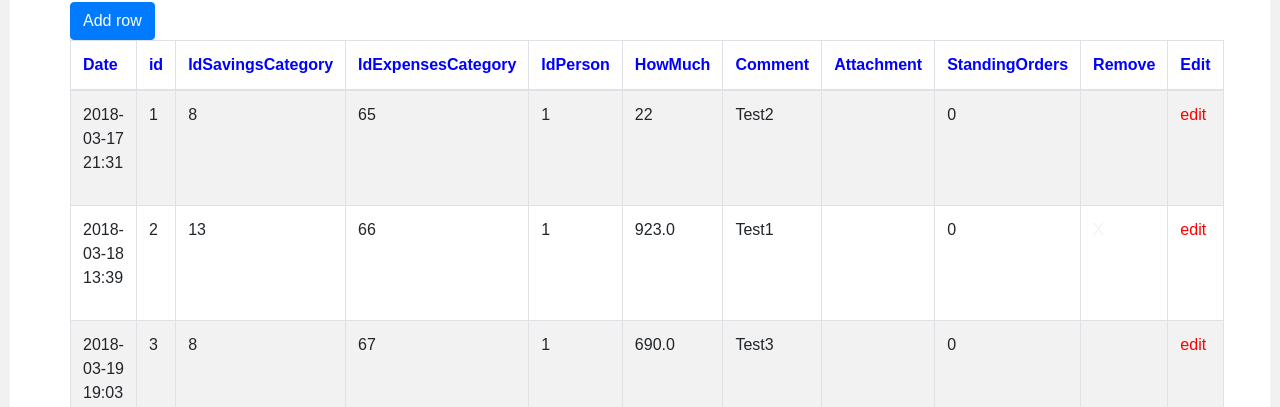
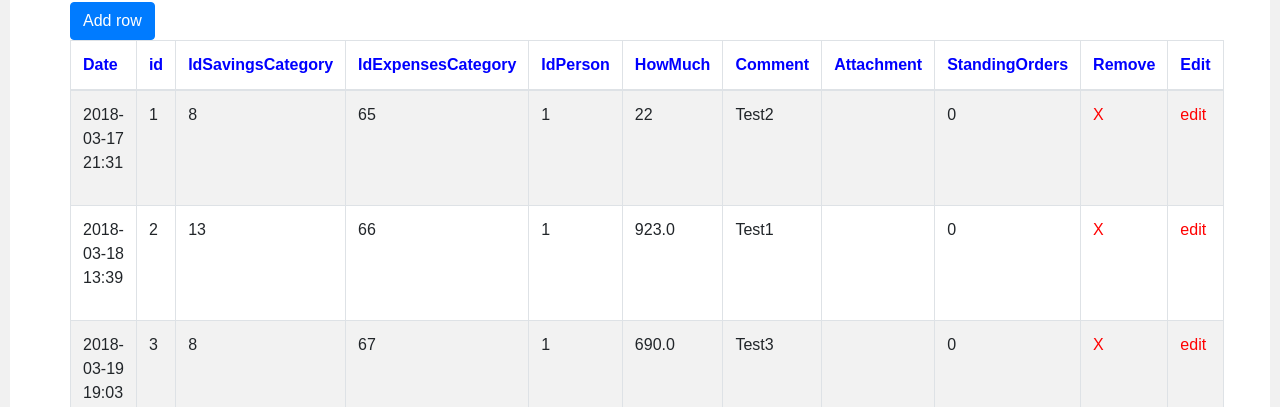
Before and after one commit to Nyweron/finances, a React (Create React App) app: page /expense in a window 1280 px wide. Shown: the part 366-773 px from the top of the page. Built offline with nearby package versions, Linux system fonts and the light colour scheme; data requests are answered from the project's data file.

Commit message:
Removed X pass id to expense, correct

```diff
--- a/src/component/myCustomCRUDTable/table/TableRow.js
+++ b/src/component/myCustomCRUDTable/table/TableRow.js
@@ -1,6 +1,5 @@
 import React from "react";
 import PropTypes from "prop-types";
-import TableEdit from "./TableEdit";
 
 export const TableRow = props => {
   console.log("TableRow", props)
@@ -21,12 +20,11 @@ export const TableRow = props => {
           return <td data-testid={row.id + "-" + i} key={row.id + "-" + i} />;
         })}
         <td className="delete-item">
-          <a href="#/" onClick={() => props.handleRemove(row.id)}>
+          <p style={{ color: "red", cursor: "default" }} onClick={() => props.handleRemove(row.id)}>
             X
-          </a>
+          </p>
         </td>
         <td className="edit-item">
-          {/* <TableEdit row={row} handleEdit={props.handleEdit} /> */}
           <props.EditComponent row={row} handleEdit={props.handleEdit} />
         </td>
       </tr>
--- a/src/container/expense.js
+++ b/src/container/expense.js
@@ -108,8 +108,6 @@ class expense extends Component {
   };
 
   render() {
-    // console.log("Data", this.state.data);
-
     if(this.state.data === null || this.state.columns === null){
       return null;
     }
```
